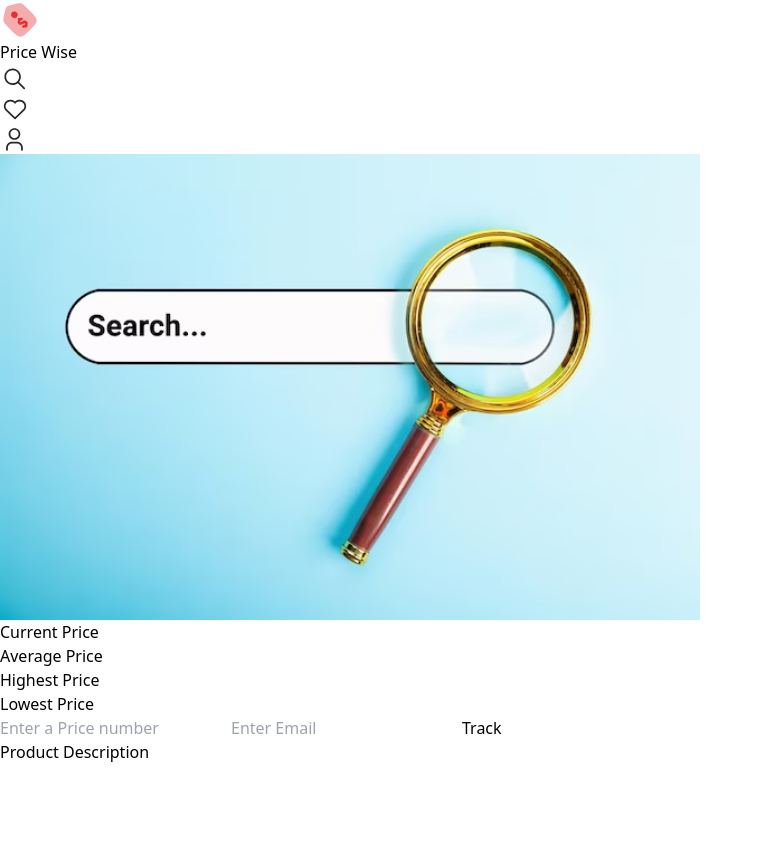
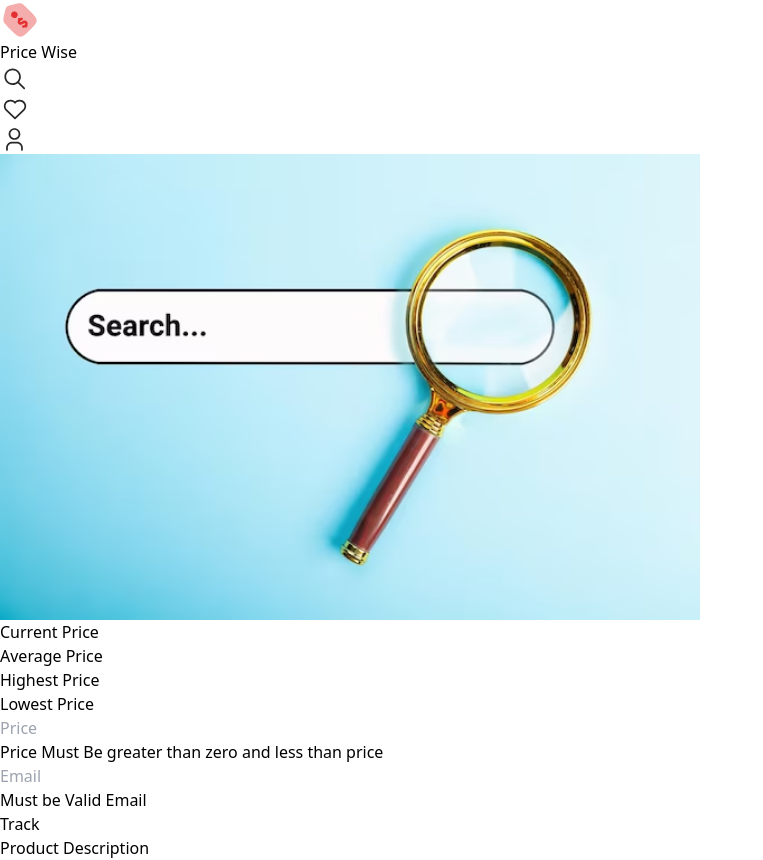
Before and after one commit to rifatanan/web-scraping, a Next.js app: page /products/1 in a window 1280 px wide. Shown: the whole page, without its empty margins (0-763 px from the left). Before the commit the page ends 800 px from the top, so only its background shows below. Built offline with nearby package versions, Linux system fonts and the light colour scheme.

Commit message:
add valid email

```diff
--- a/src/app/products/[id]/page.tsx
+++ b/src/app/products/[id]/page.tsx
@@ -24,13 +24,19 @@ type dataType = {
     average: string;
 };
 
+interface Errors {
+	price: boolean;
+	email: boolean;
+  }
+
 const ProductPage = () => {
     const router = useRouter();
     const searchParams = useSearchParams();
     const [data, setData] = useState<dataType | null>(null);
 	const [email, setEmail] = useState<string>('');
 	const [price, setPrice] = useState<number | null>(null);
-	const [isValid, setIsValid] = useState<boolean>(true);
+	const [isValidEmail, setIsValidEmail] = useState<boolean>(false);
+	const [errors, setErrors] = useState<Errors>({ price: false, email: false });
 
     useEffect(() => {
         const getParamsData = searchParams.get('data');
@@ -51,13 +57,14 @@ const ProductPage = () => {
 	const emailRegex = /^[^\s@]+@[^\s@]+\.[^\s@]+$/;
 
 	const validateEmail = (value: string) => {
-		setIsValid(emailRegex.test(value)); // Check if email matches the regex
+		setIsValidEmail(emailRegex.test(value));
 	};
 
 	const handleChange = (e: React.ChangeEvent<HTMLInputElement>) => {
 		const value = e.target.value;
-		setEmail(value);
 		validateEmail(value);
+		console.log('email:',value);
+
 	};
 
 	const handleTrace = async (e: React.FormEvent<HTMLFormElement>) => {
@@ -92,6 +99,8 @@ const ProductPage = () => {
 			console.log('Error in sending mail:', error);
 		}
 	};
+	console.log('input Price:',data?.currentPrice);
+
 
     return (
         <div className='space-y-10 p-3'>
@@ -132,21 +141,28 @@ const ProductPage = () => {
 					<form onSubmit={handleTrace} className='flex flex-col gap-3'>
 						<input
 							type="number"
-							placeholder="Enter a Price number"
-							className={`p-1 rounded-sm outline-none`}
-							onChange={(e) => setPrice(Number(e.target.value))}
+							className={`border-2 p-1 appearance-none focus:outline-none ${
+								price === null || price <= 0 || price > Number(data?.currentPrice)
+								? 'border-red-300' : 'border-blue-300'}`}
+							placeholder='Price'
+							onChange={(e)=>setPrice(Number(e.target.value))}
 						/>
+						{
+							price === null || price <= 0 || price >= Number(data?.currentPrice)?(<p className='text-red-500'>Price Must Be greater than zero and less than price</p>):''
+						}
 						<input
-							className={`w-full outline-none p-1 rounded-sm ${isValid ? 'border-green-500' : 'border-red-500'}`}
-							placeholder='Enter Email'
-							value={email}
-							onChange={handleChange}
-							required
+							type="text"
+							className={`appearance-none focus:outline-none border-2 p-1 ${isValidEmail === true? 'border-blue-300': 'border-red-300'}`}
+							placeholder='Email'
+							onChange={(e)=>handleChange(e)}
 						/>
+						{
+							isValidEmail === false?(<p className='text-red-500'>Must be Valid Email</p>):''
+						}
 						<button
 							className='bg-red-400 p-2 rounded-full w-full cursor-pointer'
 							type='submit'
-							disabled={!email || !isValid || price === null || price < Number(data?.currentPrice || 0)}
+							disabled={price === null || price === 0 ||  price<Number(data?.currentPrice) || !isValidEmail}
 						>
 							Track
 						</button>
```
